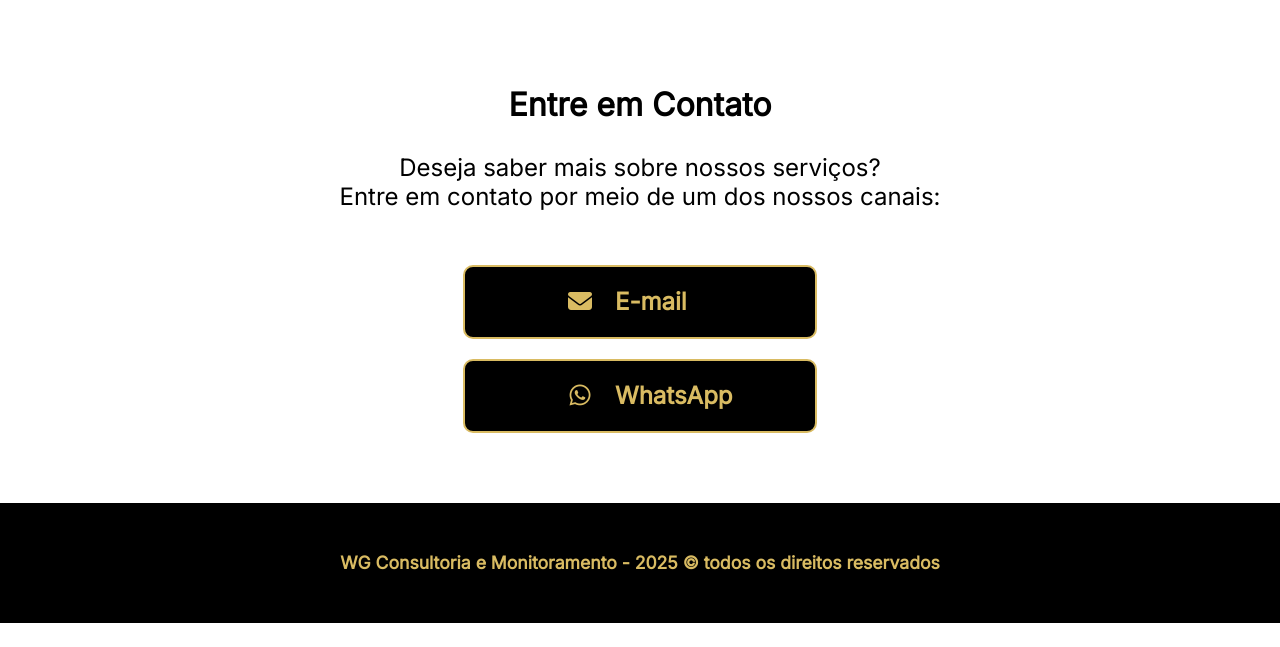
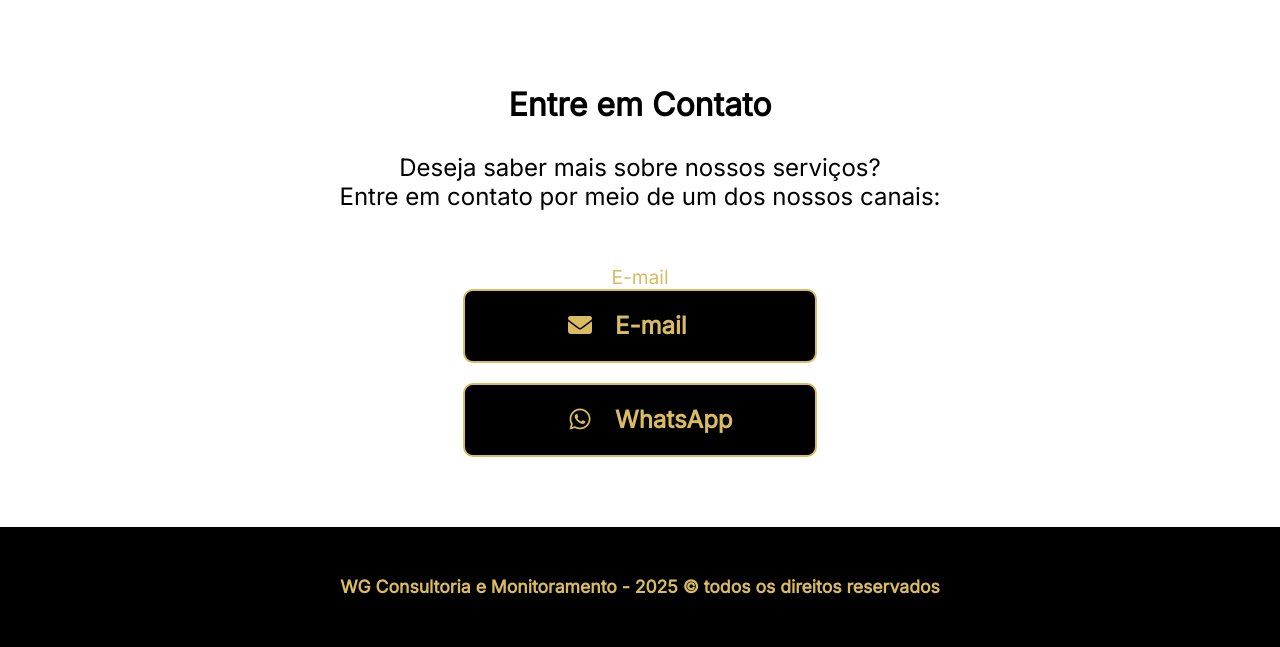
Before and after one commit to AurelinoDev/testewg, a plain HTML site: page contatos.html in a window 1280 px wide. Shown: the part 902-1549 px from the top of the page. Before the commit the page ends 1525 px from the top, so only its background shows below. Drawn offline with nearby package versions, Linux system fonts and the light colour scheme.

Commit message:
feat: funcionalidade do botao de e-mail

```diff
--- a/contatos.html
+++ b/contatos.html
@@ -80,7 +80,7 @@
                     Entre em contato por meio de um dos nossos canais:
                 </p>
                 <!-- Código novo -->
-                <a href=mailto:"servicoswg2025@gmail.com" target="_blank">
+                <a href="https://mail.google.com/mail/?view=cm&fs=1&to=mail:servicoswg2025@gmail.com" target="_blank">E-mail</a>
                     <div class="botao-contato">
                         <div class="icone">
                             <i class="fa-solid fa-envelope"></i>
```
